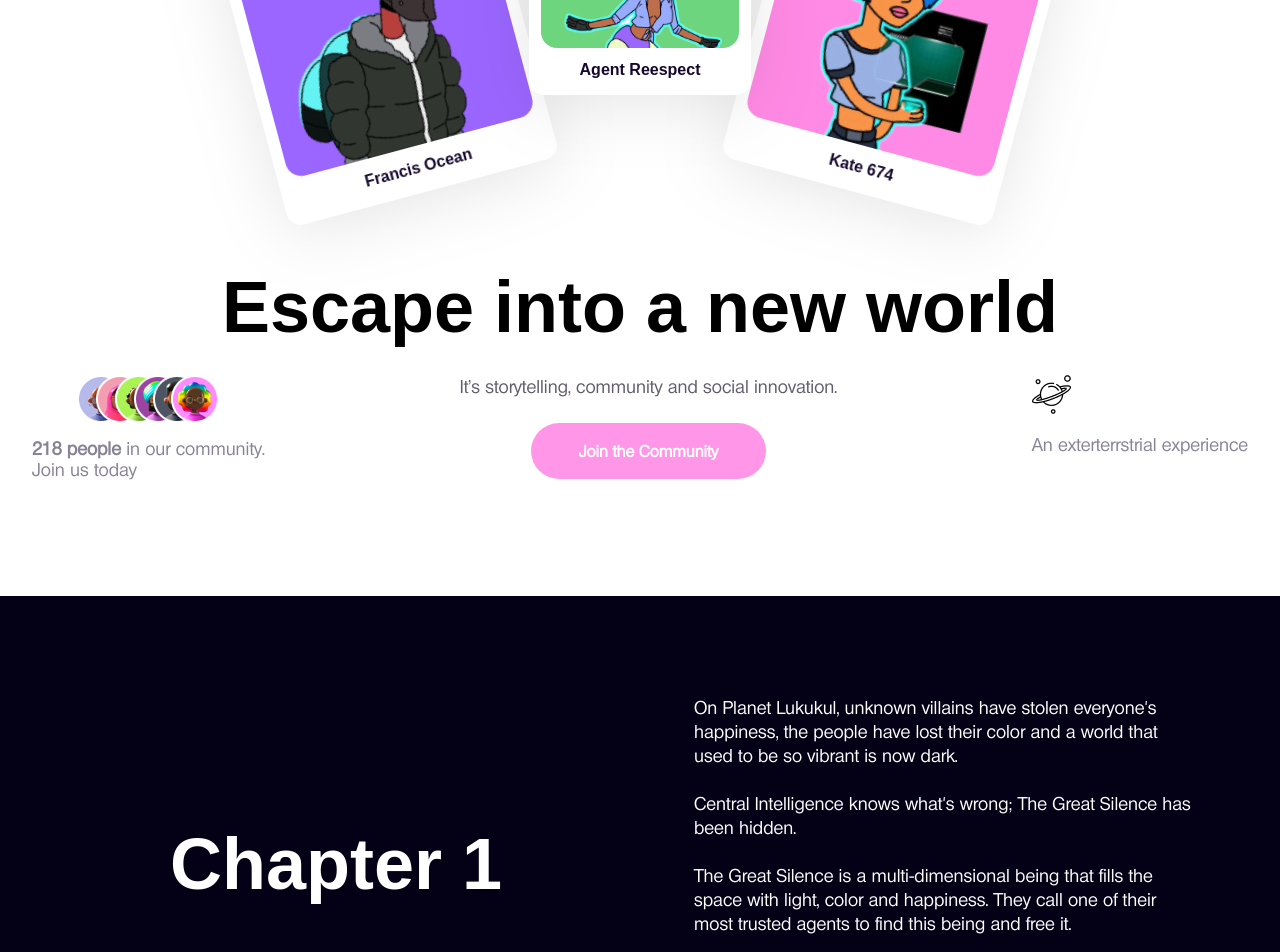
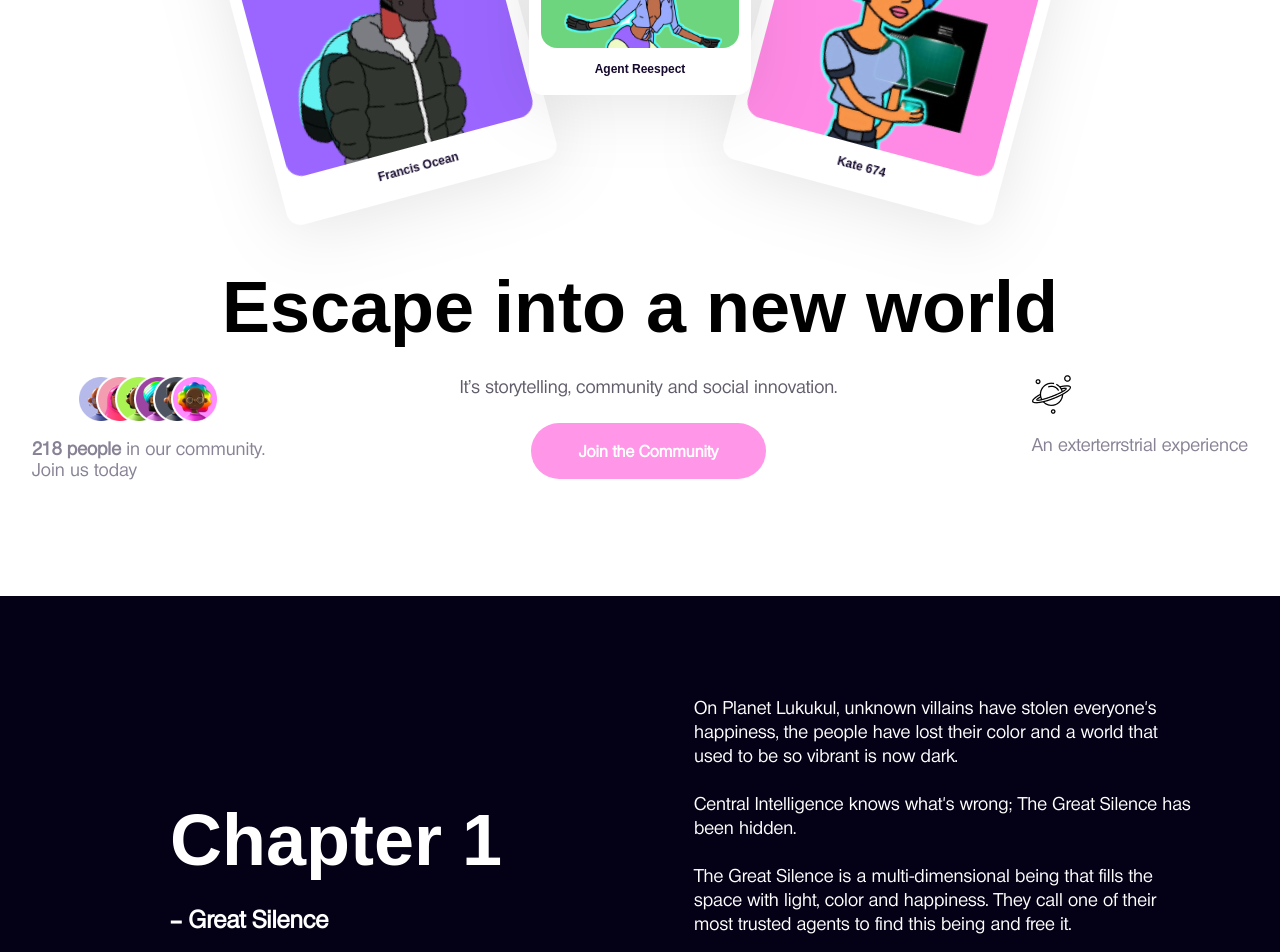
Before and after one commit to lilpolymath/planet-lukukul, a Next.js app: page / in a window 1280 px wide. Shown: the part 300-1252 px from the top of the page. Built offline with nearby package versions, Linux system fonts and the light colour scheme; a web font is replaced by a local one.

Commit message:
feat: edits

```diff
--- a/src/pages/index.tsx
+++ b/src/pages/index.tsx
@@ -201,7 +201,11 @@ export default function Home() {
             {/* <img src={world.src} alt='' /> */}
           </div>
           <div className='world__story'>
-            <h2 className={tan.className}>Chapter 1</h2>
+            <div>
+              <h2 className={tan.className}>Chapter 1</h2>
+              <h4> — Great Silence</h4>
+            </div>
+
             <div>
               <p>
                 On Planet Lukukul, unknown villains have stolen everyone's
@@ -301,8 +305,8 @@ export default function Home() {
         <div className='roadmap__timeline mobile'>
           <div className='roadmap__card'>
             <div className='roadmap__card__timeline'>
-              <p className={tan.className}>04</p>
-              <p className={tan.className}>2022</p>
+              <p className={tan.className}>{currentItem.timeline}</p>
+              <p className={tan.className}>2023</p>
             </div>
             <img src={currentItem.icon.src} alt={currentItem.title} />
             <div className='roadmap__card__content'>
--- a/src/styles/index.scss
+++ b/src/styles/index.scss
@@ -177,7 +177,7 @@ nav {
       margin-top: 8px;
 
       h5 {
-        font-size: 16px;
+        font-size: 12px;
         line-height: 27px;
         color: #15082d;
         text-align: center;
@@ -358,6 +358,12 @@ nav {
         font-size: 40px;
         line-height: 56px;
       }
+    }
+
+    h4 {
+      font-size: 24px;
+      line-height: 24px;
+      margin-bottom: 24px;
     }
 
     p {
```
